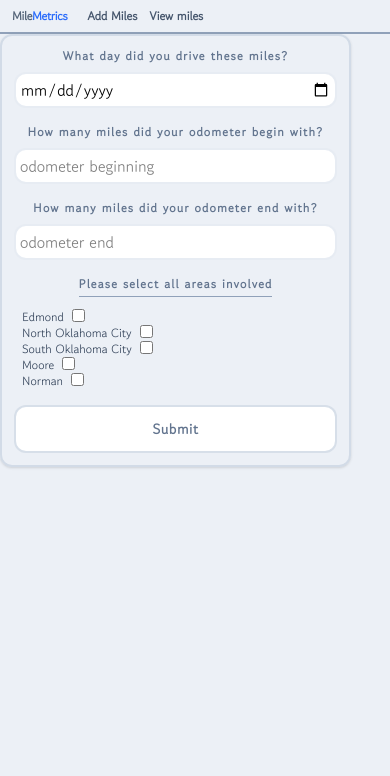
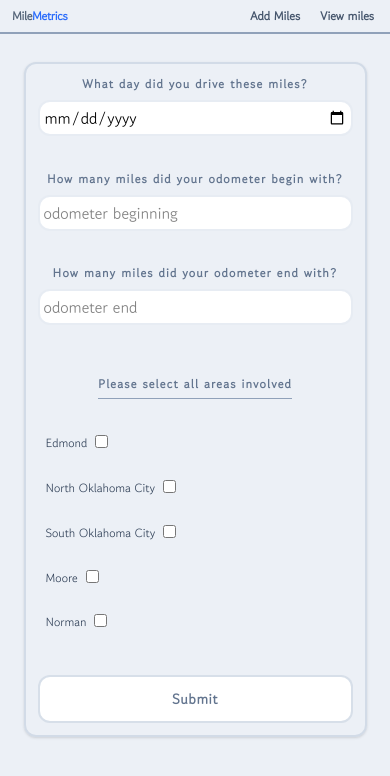
Before and after one commit to TFS405/mile-metrics, a React (Vite) app: page /add-miles in a window 390 px wide. Shown: the top 776 px of the page. Built offline with nearby package versions, Linux system fonts and the light colour scheme.

Commit message:
refactor: 💡 finish addMileagePage responsiveness for 320 px

```diff
--- a/src/features/mileage/AddMiles.jsx
+++ b/src/features/mileage/AddMiles.jsx
@@ -25,12 +25,13 @@ export default function AddMilesForm() {
 		<Form
 			onSubmit={handleSubmit}
 			method="POST"
-			className="flex h-fit flex-col gap-4 rounded-xl border-2 border-slate-300/75 p-3 shadow-sm sm:w-full sm:gap-6"
+			className="flex max-h-[min(80vh,800px)] min-h-fit flex-1 flex-col gap-4 rounded-xl border-2 border-slate-300/75 p-3 shadow-sm sm:w-full sm:gap-6"
 		>
-			<div className="flex flex-col">
+			<section className="flex flex-1 flex-col justify-evenly">
+				<div className="flex flex-1 flex-col">
 					<label
 						htmlFor="form-date"
-					className="text-center text-xs font-semibold tracking-widest text-slate-500 sm:text-sm"
+						className="mb-2 text-center text-xs font-semibold tracking-widest text-slate-500 sm:text-sm"
 					>
 						What day did you drive these miles?
 					</label>
@@ -38,14 +39,14 @@ export default function AddMilesForm() {
 						id="form-date"
 						name="date"
 						type="date"
-					className="mt-2 rounded-xl border-2 border-slate-200/80 bg-white p-1 placeholder-slate-500/0 sm:p-3"
+						className="rounded-xl border-2 border-slate-200/80 bg-white p-1 placeholder-slate-500/0 sm:p-3"
 					/>
 				</div>
 
-			<div className="flex flex-col">
+				<div className="flex flex-1 flex-col">
 					<label
 						htmlFor="initial-odometer"
-					className="text-center text-xs font-semibold tracking-widest text-slate-500 sm:text-sm"
+						className="mb-2 text-center text-xs font-semibold tracking-widest text-slate-500 sm:text-sm"
 					>
 						How many miles did your odometer begin with?
 					</label>
@@ -54,14 +55,14 @@ export default function AddMilesForm() {
 						name="initialMiles"
 						type="number"
 						placeholder="odometer beginning"
-					className="mt-2 rounded-xl border-2 border-slate-200/80 bg-white p-1 sm:p-3"
+						className="rounded-xl border-2 border-slate-200/80 bg-white p-1 sm:p-3"
 					/>
 				</div>
 
-			<div className="flex flex-col">
+				<div className="flex flex-1 flex-col">
 					<label
 						htmlFor="odometer-end"
-					className="text-center text-xs font-semibold tracking-widest text-slate-500 sm:text-sm"
+						className="mb-2 text-center text-xs font-semibold tracking-widest text-slate-500 sm:text-sm"
 					>
 						How many miles did your odometer end with?
 					</label>
@@ -70,16 +71,17 @@ export default function AddMilesForm() {
 						name="endingMiles"
 						type="number"
 						placeholder="odometer end"
-					className="mt-2 rounded-xl border-2 border-slate-200/80 bg-white p-1 sm:p-3"
+						className="rounded-xl border-2 border-slate-200/80 bg-white p-1 sm:p-3"
 					/>
 				</div>
+			</section>
 
-			<fieldset className="text-xs">
-				<legend className="border-b border-b-slate-400 pb-1 text-center text-xs font-semibold tracking-widest text-slate-500 sm:text-sm">
+			<fieldset className="flex flex-1 flex-col justify-evenly text-xs">
+				<legend className="mb-2 border-b border-b-slate-400 pb-1.5 text-center text-xs font-semibold tracking-widest text-slate-500 sm:text-sm">
 					Please select all areas involved
 				</legend>
 
-				<div className="mt-3">
+				<div>
 					<label htmlFor="area-edmond" className="p-2 text-slate-700">
 						Edmond
 					</label>
@@ -88,7 +90,7 @@ export default function AddMilesForm() {
 						id="area-edmond"
 						value="edmond"
 						type="checkbox"
-						className="rounded-lg border-2 border-slate-200/80 p-3"
+						className=""
 					></input>
 				</div>
 
@@ -113,7 +115,7 @@ export default function AddMilesForm() {
 						id="area-south-okc"
 						value="south oklahoma city"
 						type="checkbox"
-						className="rounded-lg border-2 border-slate-200/80 p-3"
+						className=""
 					></input>
 				</div>
 
@@ -123,10 +125,10 @@ export default function AddMilesForm() {
 					</label>
 					<input
 						name="areas"
-						id="area-moore"
 						value="moore"
 						type="checkbox"
-						className="rounded-lg border-2 border-slate-200/80 p-3"
+						id="area-moore"
+						className=""
 					></input>
 				</div>
 
@@ -139,7 +141,7 @@ export default function AddMilesForm() {
 						id="area-norman"
 						value="norman"
 						type="checkbox"
-						className="rounded-lg border-2 border-slate-200/80 p-3"
+						className=""
 					></input>
 				</div>
 			</fieldset>
--- a/src/pages/AddMilesPage.jsx
+++ b/src/pages/AddMilesPage.jsx
@@ -1,10 +1,8 @@
 import AddMilesForm from '../features/mileage/AddMiles';
-import MileDashboard from '../features/mileage/MileDashboard';
-import MileageSideRail from '../ui/MileageSideRail';
 
 export default function AddMilesPage() {
 	return (
-		<main className="max-w-9/10 justify-end sm:mt-10 sm:w-full sm:max-w-11">
+		<main className="mt-7 flex h-full max-w-9/10 flex-col sm:mt-10 sm:w-full sm:max-w-11">
 			<AddMilesForm />
 		</main>
 	);
--- a/src/ui/AppLayout.jsx
+++ b/src/ui/AppLayout.jsx
@@ -6,7 +6,7 @@ export default function AppLayout() {
 		<div className="h-screen overflow-hidden sm:flex">
 			<Sidebar />
 
-			<main className="flex h-full flex-col">
+			<main className="flex h-full justify-center align-middle">
 				<Outlet />
 			</main>
 		</div>
--- a/src/ui/Sidebar.jsx
+++ b/src/ui/Sidebar.jsx
@@ -2,14 +2,14 @@ import { Link } from 'react-router';
 
 export default function Sidebar() {
 	return (
-		<div className="flex w-full gap-2 border-b-2 border-b-slate-400 px-3 py-2 sm:mx-3 sm:h-full sm:w-20 sm:flex-col sm:border-r-2 sm:border-r-slate-400">
+		<div className="flex w-full justify-between gap-2 border-b-2 border-b-slate-400 px-3 py-2 sm:mx-3 sm:h-full sm:w-20 sm:flex-col sm:border-r-2 sm:border-r-slate-400">
 			<Link>
 				<h1 className="text-xs font-extrabold tracking-tight sm:text-sm">
 					<span className="text-slate-600/90">Mile</span>
 					<span className="text-blue-600/90">Metrics</span>
 				</h1>
 			</Link>
-			<ul className="ml-3 flex gap-3 text-xs font-semibold text-slate-600 sm:flex-col sm:pt-3 sm:text-sm">
+			<ul className="mr-1 flex gap-5 text-xs font-semibold text-slate-600 sm:flex-col sm:pt-3 sm:text-sm">
 				<li>
 					<Link to={'/add-miles'}>Add Miles</Link>
 				</li>
```
Lines whose indentation alone changed are shown as unchanged.
